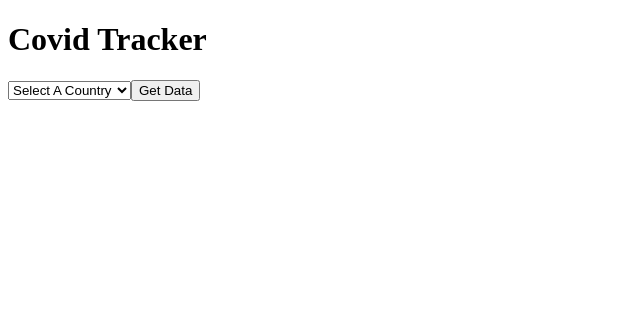
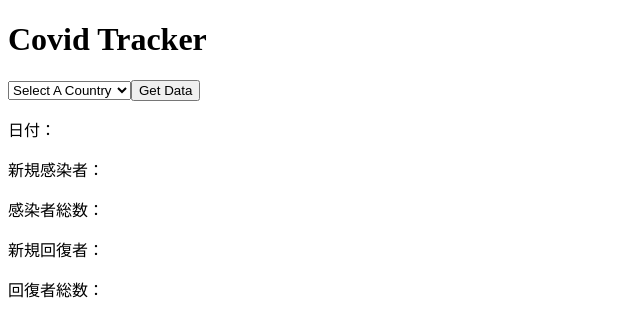
Before and after one commit to naorex/react-typescript-book-corona-tracker, a React (Create React App) app in the folder react-corona-tracker-app/: page / in a window 1280 px wide. Shown: the top 336 px of the page, without its empty margins (0-640 px from the left). Built offline with nearby package versions, Linux system fonts and the light colour scheme.

Commit message:
UPDATE : Result.js

```diff
--- a/react-corona-tracker-app/src/App.js
+++ b/react-corona-tracker-app/src/App.js
@@ -1,10 +1,37 @@
-import TopPage from './pages/TopPages';
+import { useState } from 'react';
+import countriesJson from './countries.json';
+import TopPage from './pages/TopPage';
 import './App.css';
 
 function App() {
+  // 取得した slug を保存する変数
+  const [country, setCountry] = useState('');
+
+  const [countryData, setCountryData] = useState({
+    date: '',
+    newConfirmed: '',
+    totalConfirmed: '',
+    newRecovered: '',
+    totalRecovered: '',
+  });
+
+  const getCountryData = () => {
+    fetch(`https://monotein-books.vercel.app/api/corona-tracker/country/${country}`)
+      .then((res) => res.json())
+      .then((data) => {
+        setCountryData({
+          date: data[data.length - 1].Date,
+          newConfirmed: data[data.length - 1].Confirmed - data[data.length - 2].Confirmed,
+          totalConfirmed: data[data.length - 1].Confirmed,
+          newRecovered: data[data.length - 1].Recovered - data[data.length - 2].Recovered,
+          totalRecovered: data[data.length - 1].Recovered,
+        });
+      });
+  };
   return (
     <div>
-      <TopPage></TopPage>
+      {console.log(countryData)}
+      <TopPage countriesJson={countriesJson} setCountry={setCountry} getCountryData={getCountryData}></TopPage>
     </div>
   );
 }
--- a/react-corona-tracker-app/src/components/Results.js
+++ b/react-corona-tracker-app/src/components/Results.js
@@ -0,0 +1,13 @@
+const Results = () => {
+  return (
+    <div>
+      <p>日付：</p>
+      <p>新規感染者：</p>
+      <p>感染者総数：</p>
+      <p>新規回復者：</p>
+      <p>回復者総数：</p>
+    </div>
+  );
+};
+
+export default Results;
--- a/react-corona-tracker-app/src/components/Selector.js
+++ b/react-corona-tracker-app/src/components/Selector.js
@@ -1,26 +1,15 @@
-import { useState } from 'react';
-import countriesJson from '../countries.json';
-
-const Selector = () => {
-  // 取得した slug を保存する変数
-  const [country, setCountry] = useState('');
-
-  const getCountryData = () => {
-    fetch(`https://monotein-books.vercel.app/api/corona-tracker/country/${country}`)
-      .then((res) => res.json())
-      .then((data) => console.log(data));
-  };
+const Selector = (props) => {
   return (
     <div>
-      <select onChange={(e) => setCountry(e.target.value)}>
+      <select onChange={(e) => props.setCountry(e.target.value)}>
         <option>Select A Country</option>
-        {countriesJson.map((country, index) => (
+        {props.countriesJson.map((country, index) => (
           <option key={index} value={country.Slug}>
             {country.Country}
           </option>
         ))}
       </select>
-      <button onClick={getCountryData}>Get Data</button>
+      <button onClick={props.getCountryData}>Get Data</button>
     </div>
   );
 };
--- /dev/null
+++ b/react-corona-tracker-app/src/pages/TopPage.js
@@ -0,0 +1,15 @@
+import Title from '../components/Title';
+import Selector from '../components/Selector';
+import Results from '../components/Results';
+
+const TopPage = (props) => {
+  return (
+    <div>
+      <Title></Title>
+      <Selector countriesJson={props.countriesJson} setCountry={props.setCountry} getCountryData={props.getCountryData}></Selector>
+      <Results></Results>
+    </div>
+  );
+};
+
+export default TopPage;
--- a/react-corona-tracker-app/src/pages/TopPages.js
+++ /dev/null
@@ -1,13 +0,0 @@
-import Title from '../components/Title';
-import Selector from '../components/Selector';
-
-const TopPage = () => {
-  return (
-    <div>
-      <Title></Title>
-      <Selector></Selector>
-    </div>
-  );
-};
-
-export default TopPage;
```
